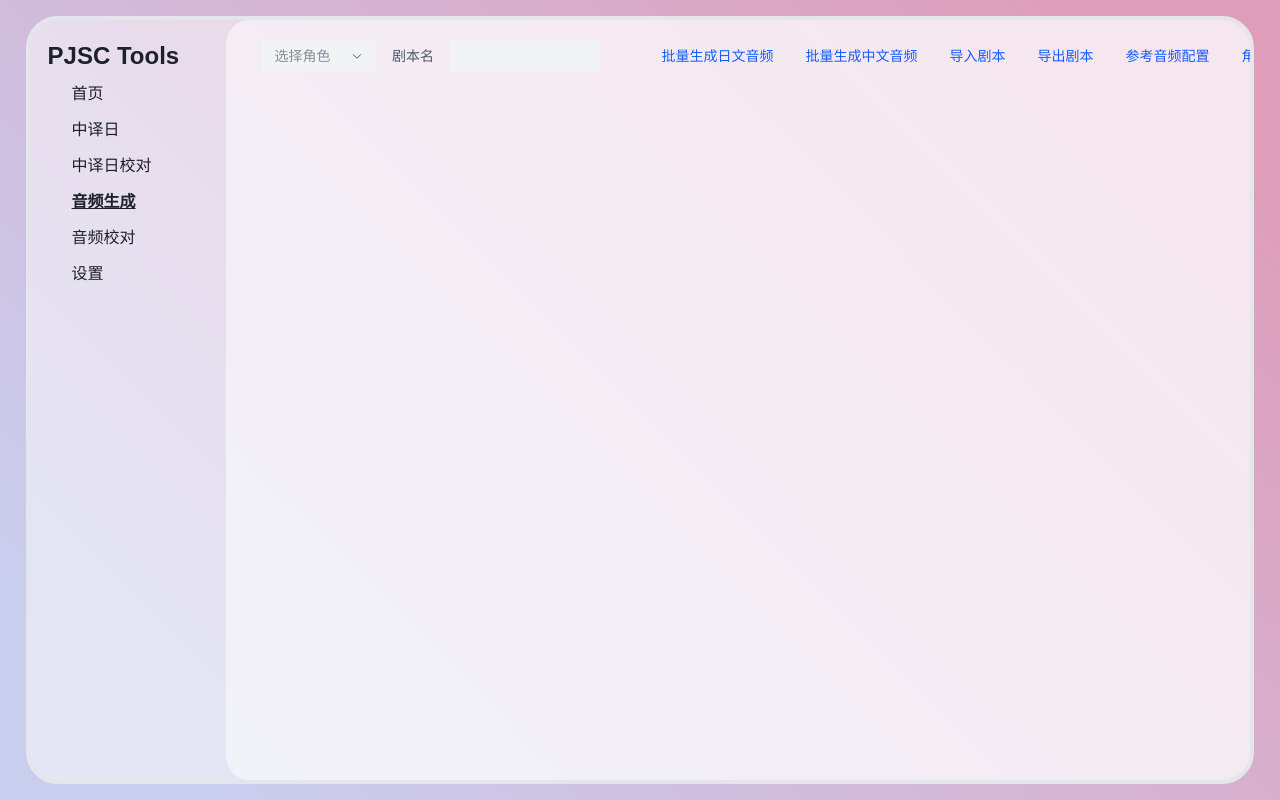
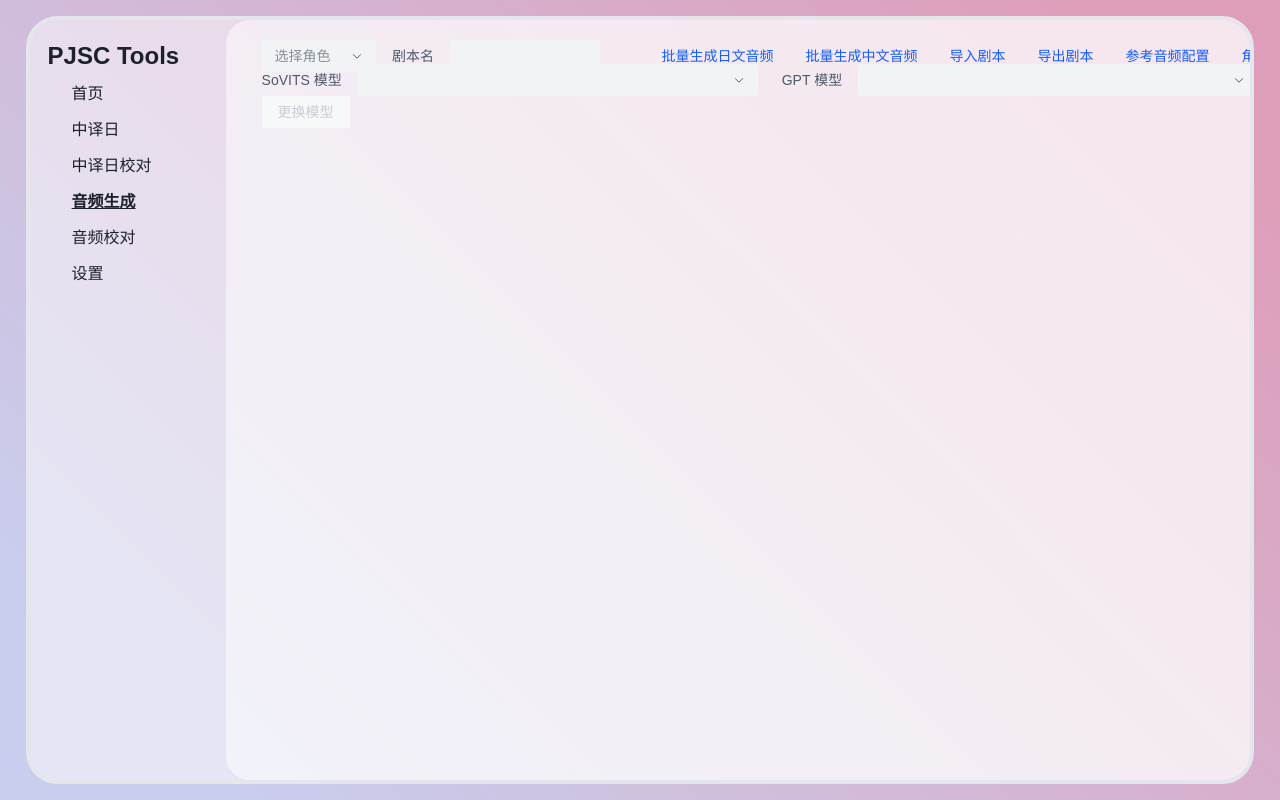
Before and after one commit to ChangeSuger/PJSC-tools-frontend, a Vue app: page /tts in a window 1280 px wide. Built offline with nearby package versions, Linux system fonts and the light colour scheme; some icons are missing.

Commit message:
feat: tts 界面支持直接切换模型

```diff
--- a/src/api/commonApi.ts
+++ b/src/api/commonApi.ts
@@ -4,7 +4,7 @@ import {
   type Response,
 } from '@/api/axiosInstance';
 
-import type { TranslateBody } from '@/types';
+import type { TranslateBody, GetChoicesResponse, ChangeModelRequest } from '@/types';
 
 export class CommonApi {
   static async translate(data: TranslateBody) {
@@ -36,12 +36,8 @@ export class CommonApi {
   }
 
   static async getChoices(url: string) {
-    type ChoicesResponse = [
-      { choices: string[] },
-      { choices: string[] }
-    ]
     try {
-      const res = await axiosInstance.post<Response<ChoicesResponse>>('/change_choices', { url });
+      const res = await axiosInstance.post<Response<GetChoicesResponse>>('/change_choices', { url });
       return successWrapper(res.data.data);
     } catch(error) {
       console.log(error);
@@ -49,7 +45,21 @@ export class CommonApi {
       return {
         code: 500,
         msg: '网络错误'
-      } as Response<ChoicesResponse>;
+      } as Response<GetChoicesResponse>;
+    }
+  }
+
+  static async changeModel(data: ChangeModelRequest) {
+    try {
+      const res = await axiosInstance.post<Response<string>>('/change_model', data);
+      return successWrapper(res.data.data);
+    } catch(error) {
+      console.log(error);
+
+      return {
+        code: 500,
+        msg: '网络错误'
+      } as Response<string>;
     }
   }
 }
--- a/src/types/tts.ts
+++ b/src/types/tts.ts
@@ -38,3 +38,16 @@ export type TTSGenerateSSEData = {
   code: number,
   url: string,
 }
+
+export type GetChoicesResponse = [
+  { choices: string[] },
+  { choices: string[] }
+]
+
+export type ChangeModelRequest = {
+  url: string;
+  sovitsModel: string;
+  gptModel: string;
+  originLang: string;
+  targetLang: string;
+}
--- a/src/views/TTSView.vue
+++ b/src/views/TTSView.vue
@@ -11,7 +11,7 @@
           :options="characterOptions"
         />
 
-        <a-form :inline="true" :model="form" auto-label-width>
+        <a-form :model="form" auto-label-width>
           <a-form-item label="剧本名" class="mb-0!">
             <a-input class="w-37.5!" v-model="form.scriptName" allow-clear />
           </a-form-item>
@@ -41,7 +41,33 @@
       </a-button-group>
     </div>
 
-    <div class="h-[calc(100%-40px)] flex flex-col gap-2 overflow-y-scroll">
+    <div class="w-full h-10 py-0 px-2.5 flex flex-row justify-between items-center">
+      <div class="flex gap-4">
+        <a-form :model="modelForm" auto-label-width layout="inline">
+          <a-form-item label="SoVITS 模型" class="mb-0!">
+            <a-select
+              class="w-100!"
+              v-model="modelForm.sovitsModel"
+              :options="ttsModelStore.getSovitsOptions"
+              allow-search
+            />
+          </a-form-item>
+
+          <a-form-item label="GPT 模型" class="mb-0!">
+            <a-select
+              class="w-100!"
+              v-model="modelForm.gptModel"
+              :options="ttsModelStore.getGptOptions"
+              allow-search
+            />
+          </a-form-item>
+
+          <a-button @click="changeModel" :disabled="changeModelDisabled" :loading="modelChangeLoading">更换模型</a-button>
+        </a-form>
+      </div>
+    </div>
+
+    <div class="h-[calc(100%-80px)] flex flex-col gap-2 overflow-y-scroll">
       <StoryViewerItem
         v-for="storyItem in storyListFilter"
         :key="storyItem.id"
@@ -63,7 +89,7 @@
 
 <script setup lang="ts">
 import { CommonApi } from '@/api';
-import { useSettingsStore, useAudioDBStore, useTTSCharacterStore } from '@/stores';
+import { useSettingsStore, useAudioDBStore, useTTSCharacterStore, useTTSModelStore } from '@/stores';
 import { computed, ref } from 'vue';
 
 import StoryViewerItem from '@/components/story/StoryViewerItem.vue';
@@ -76,6 +102,7 @@ import { scriptAdaptIn } from '@/utils/scriptAdapter';
 const settingsStore = useSettingsStore();
 const audioDBStore = useAudioDBStore();
 const ttsCharacterStore = useTTSCharacterStore();
+const ttsModelStore = useTTSModelStore();
 
 const characters = ref<string[]>([ ...ttsCharacterStore.characters ]);
 
@@ -84,6 +111,20 @@ const characterSelected = ref('');
 
 const form = ref({
   scriptName: '',
+});
+
+const modelForm = ref({
+  sovitsModel: ttsModelStore.getSovitsModelSelected,
+  gptModel: ttsModelStore.getGptmodelSelected,
+});
+
+const modelChangeLoading = ref(false);
+
+const changeModelDisabled = computed(() => {
+  return (
+    modelForm.value.sovitsModel === ttsModelStore.getSovitsModelSelected &&
+    modelForm.value.gptModel === ttsModelStore.getGptmodelSelected
+  );
 });
 
 const storyScript = ref<StoryScriptFull>();
@@ -296,4 +337,26 @@ function exportScriptJSON() {
 function generateAudioID(id: string, scriptName: string, lang: 'jp' | 'cn'): string {
   return `${scriptName}_${id}_${lang}`;
 }
+
+async function changeModel() {
+  modelChangeLoading.value = true;
+
+  const { sovitsModel, gptModel } = modelForm.value;
+  const res = await CommonApi.changeModel({
+    url: settingsStore.getTTSConfig.baseURL,
+    sovitsModel,
+    gptModel,
+    originLang: '日文',
+    targetLang: '日文',
+  });
+
+  if (res.code === 200) {
+    ttsModelStore.setSovitsModelSelected(sovitsModel);
+    ttsModelStore.setGptModelSelected(gptModel);
+    modelChangeLoading.value = false;
+    Message.success('模型更换成功');
+  } else {
+    Message.error('更换模型失败，请重试');
+  }
+}
 </script>
```
